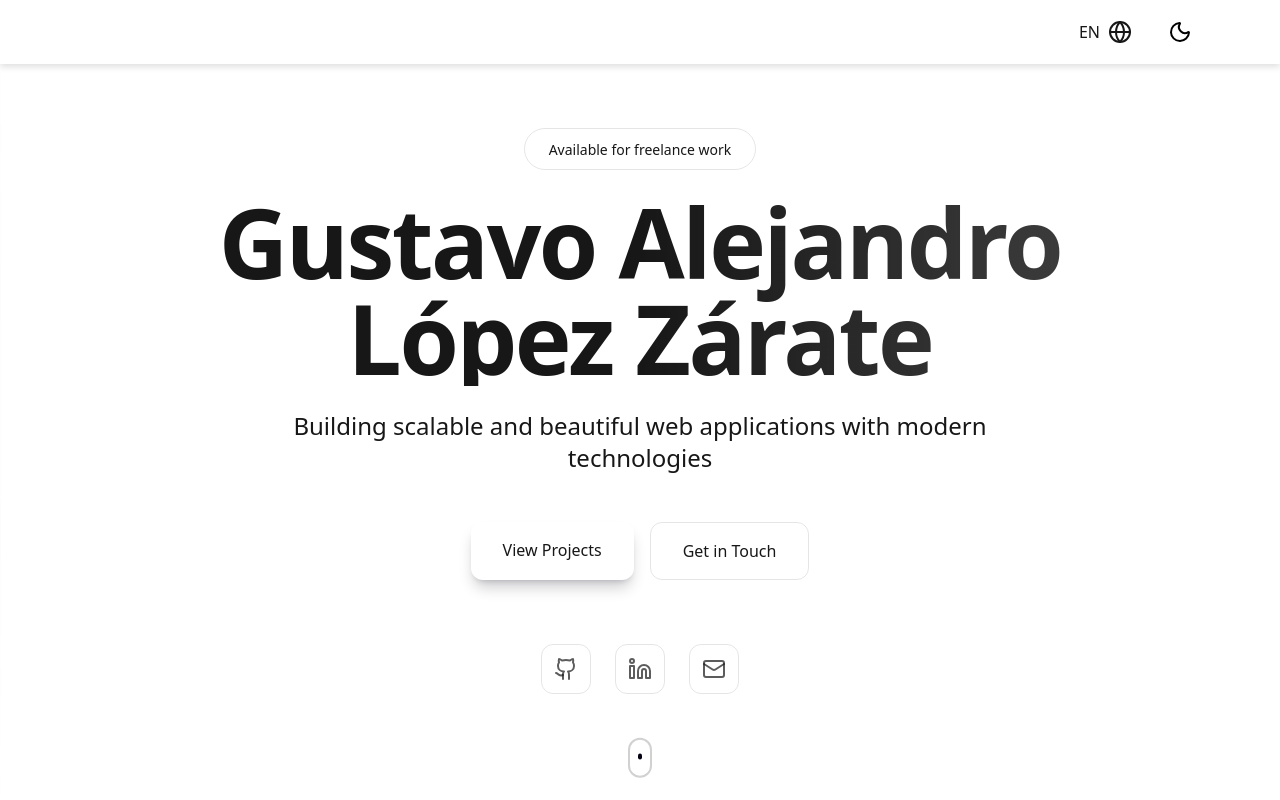
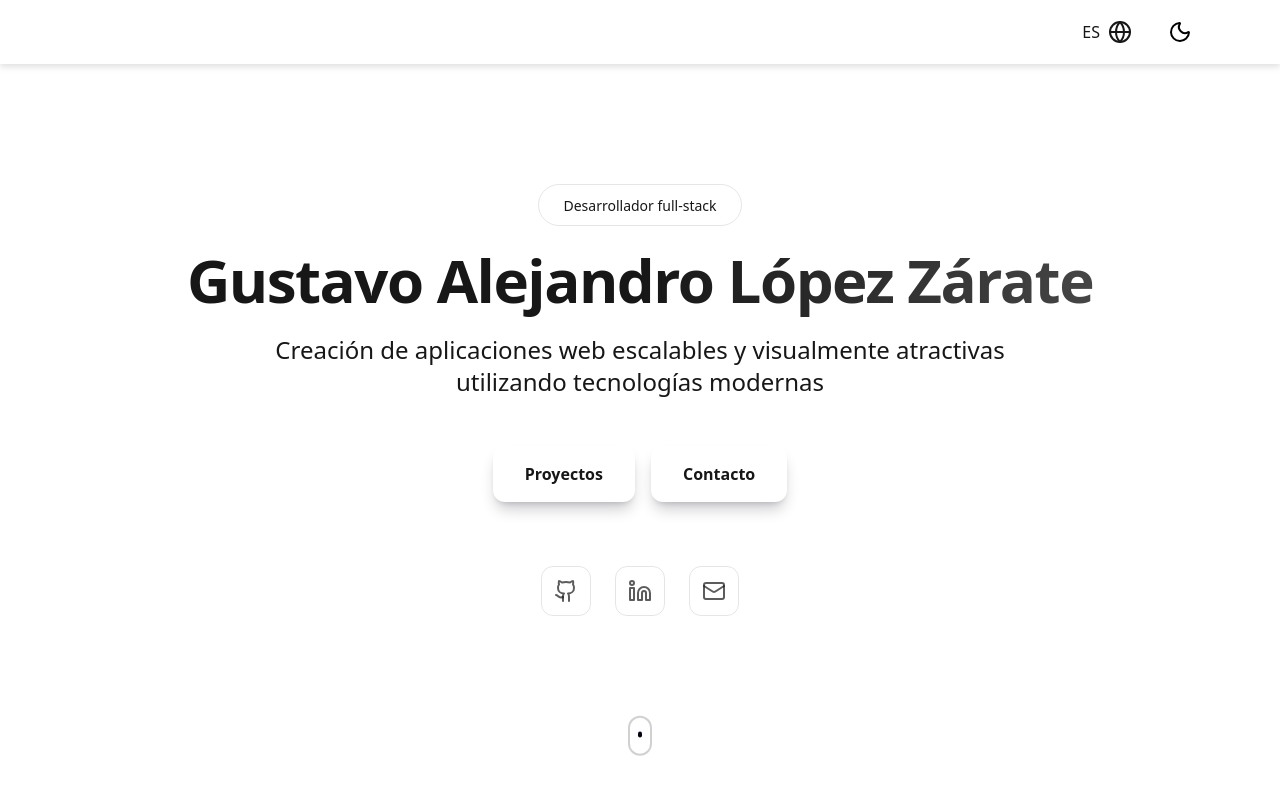
Before and after one commit to GustavoLopez01/my-portfolio, a Next.js app: page / in a window 1280 px wide. Shown: the top 800 px of the page. Built offline with nearby package versions, Linux system fonts and the light colour scheme.

Commit message:
feat: change language data in hero component

```diff
--- a/app/page.tsx
+++ b/app/page.tsx
@@ -8,9 +8,12 @@ import About from "@/src/components/About";
 import Projects from "@/src/components/Projects";
 import Experience from "@/src/components/Experience";
 import Nabvar from "@/src/components/Nabvar";
+import Footer from "@/src/components/Footer";
+import { Language } from "@/src/types";
 
 export default function Home() {
   const [currentSection, setCurrentSection] = useState(SECTIONS[0]);
+  const [language, setLanguage] = useState<Language>("es");
 
   const handleNextSection = () => {
     const index = currentSection.index;
@@ -42,11 +45,15 @@ export default function Home() {
       }}
     >
       <div className="relative min-h-screen bg-background text-foreground">
-        <Nabvar />
-        <Hero />
+        <Nabvar
+          language={language}
+          setLanguage={setLanguage}
+        />
+        <Hero language={language} />
         <About />
         <Projects />
         <Experience />
+        <Footer />
       </div>
     </ChangeTabContext.Provider>
   );
--- a/app/providers.tsx
+++ b/app/providers.tsx
@@ -1,4 +1,3 @@
-// app/providers.tsx
 'use client'
 
 import { ThemeProvider } from 'next-themes'
--- a/src/components/Hero.tsx
+++ b/src/components/Hero.tsx
@@ -1,8 +1,21 @@
 import { motion } from "motion/react";
 import { Github, Linkedin, Mail } from "lucide-react";
-// import Nabvar from "./Nabvar"; // Asegúrate de que el nombre sea correcto (Navbar)
+import { Language } from "../types";
+import { useMemo } from "react";
+import { HERO_DATA } from "../constants/hero";
 
-export function Hero() {
+type HeroProps = {
+  language: Language
+}
+
+export function Hero({
+  language
+}: HeroProps) {
+
+  const data = useMemo(() => {
+    return HERO_DATA[language];
+  }, [language]);
+
   return (
     <section className="relative min-h-screen flex items-center justify-center overflow-hidden bg-background text-foreground transition-colors duration-500">
 
@@ -14,7 +27,7 @@ export function Hero() {
       </div> */}
 
       {/* 2. Grid pattern (bajamos la opacidad para que no brille tanto en light) */}
-      <div className="absolute inset-0 bg-[linear-gradient(to_right,#80808012_1px,transparent_1px),linear-gradient(to_bottom,#80808012_1px,transparent_1px)] bg-size[4rem_4rem] [mask-image:radial-gradient(ellipse_at_center,white,transparent)]"></div>
+      {/* <div className="absolute inset-0 bg-[linear-gradient(to_right,#80808012_1px,transparent_1px),linear-gradient(to_bottom,#80808012_1px,transparent_1px)] bg-size[4rem_4rem] [mask-image:radial-gradient(ellipse_at_center,white,transparent)]"></div> */}
 
       <div className="relative z-10 max-w-6xl mx-auto px-8 py-32 text-center">
         <motion.div
@@ -24,37 +37,37 @@ export function Hero() {
         >
           {/* Badge: Usamos border-border en lugar de border-white */}
           <div className="inline-block mb-6 px-6 py-2 rounded-full bg-muted/30 backdrop-blur-sm border border-border">
-            <span className="text-sm text-muted-foreground font-medium">Available for freelance work</span>
+            <span className="text-sm text-muted-foreground font-medium">{data.job}</span>
           </div>
 
           {/* 3. El Título (CRÍTICO): Cambiamos 'from-white' por 'from-foreground' */}
-          <h1 className="text-6xl md:text-7xl lg:text-8xl mb-6 bg-linear-to-r from-foreground via-foreground to-foreground/80 bg-clip-text text-transparent font-bold tracking-tight">
+          <h1 className="text-6xl md:text-5xl lg:text-6xl pb-6 bg-linear-to-r from-foreground via-foreground to-foreground/80 bg-clip-text text-transparent font-bold tracking-tight">
             Gustavo Alejandro López Zárate
           </h1>
 
           <p className="text-xl md:text-2xl text-muted-foreground max-w-3xl mx-auto mb-12">
-            Building scalable and beautiful web applications with modern technologies
+            {data.description}
           </p>
 
           <div className="flex flex-wrap gap-4 justify-center mb-16">
             {/* Botón Principal: Usamos primary y primary-foreground */}
             <motion.a
               href="#projects"
-              className="px-8 py-4 rounded-xl hover:opacity-90 transition-all duration-300 shadow-lg shadow-primary/20"
+              className="px-8 py-4 font-semibold rounded-xl hover:opacity-90 transition-all duration-300 shadow-lg shadow-primary/20"
               whileHover={{ scale: 1.05 }}
               whileTap={{ scale: 0.95 }}
             >
-              View Projects
+              {data.projects}
             </motion.a>
 
             {/* Botón Secundario: Usamos bordes definidos en CSS */}
             <motion.a
               href="#contact"
-              className="px-8 py-4 rounded-xl bg-secondary/50 backdrop-blur-sm border border-border hover:bg-secondary transition-all duration-300"
+              className="px-8 py-4 font-semibold rounded-xl hover:opacity-90 transition-all duration-300 shadow-lg shadow-primary/20"
               whileHover={{ scale: 1.05 }}
               whileTap={{ scale: 0.95 }}
             >
-              Get in Touch
+              {data.contact}
             </motion.a>
           </div>
 
--- a/src/components/Nabvar.tsx
+++ b/src/components/Nabvar.tsx
@@ -1,19 +1,38 @@
+import { useTheme } from "next-themes";
+import { motion } from "motion/react";
 import { Globe, Moon, Sun } from "lucide-react";
-import { useTheme } from "next-themes";
+import { Language } from "../types";
 
-export default function Nabvar() {
+type NabvarProps = {
+  language: Language
+  setLanguage: (language: 'es' | 'en') => void
+}
+
+export default function Nabvar({
+  language,
+  setLanguage
+}: NabvarProps) {
+
   const { setTheme, theme } = useTheme()
   const test = () => {
     setTheme(theme === "light" ? "dark" : "light");
   }
 
   return (
-    <nav className="bg-background drop-shadow-md fixed w-full h-16 z-100">
-      <div className="h-full grid grid-cols-1 px-20">
-        <div className="h-full flex justify-end items-center gap-5 ">
-          <button className="rounded-full flex gap-2 p-2 cursor-pointer transition-all hover:bg-white/20">
+    <nav className="fixed w-full h-16 z-100">
+      <motion.div
+        className="h-full grid grid-cols-1 px-5 md:px-20 bg-background drop-shadow-md"
+        initial={{ opacity: 0, y: 20 }}
+        animate={{ opacity: 1, y: 0 }}
+        transition={{ duration: 0.8 }}
+      >
+        <div className="h-full flex justify-end items-center gap-5">
+          <button
+            className="rounded-full flex gap-2 p-2 cursor-pointer transition-all hover:bg-white/20"
+            onClick={() => setLanguage(language === 'en' ? 'es' : 'en')}
+          >
             <span>
-              EN
+              {language.toUpperCase()}
             </span>
             <Globe />
           </button>
@@ -28,7 +47,7 @@ export default function Nabvar() {
             )}
           </button>
         </div>
-      </div>
+      </motion.div>
     </nav>
   )
 }
--- a/src/constants/hero.ts
+++ b/src/constants/hero.ts
@@ -1,8 +1,14 @@
-export const DESCRIPTION = {
+export const HERO_DATA = {
   es: {
-    description: "Creación de aplicaciones web escalables y visualmente atractivas utilizando tecnologías modernas"
+    job: "Desarrollador full-stack",
+    description: "Creación de aplicaciones web escalables y visualmente atractivas utilizando tecnologías modernas",
+    projects: "Proyectos",
+    contact: "Contacto",
   },
   en: {
-    description: "Building scalable and beautiful web applications with modern technologies"
+    job: "Full-stack developer",
+    description: "Building scalable and beautiful web applications with modern technologies",
+    projects: "View projects",
+    contact: "Contact"
   },
 }
--- a/src/types/index.ts
+++ b/src/types/index.ts
@@ -17,3 +17,5 @@ export type Section = {
   value: string
   index: number
 }
+
+export type Language = 'es' | 'en';
```
Also changed, not shown: src/constants/index.ts (line endings or trailing spaces).
